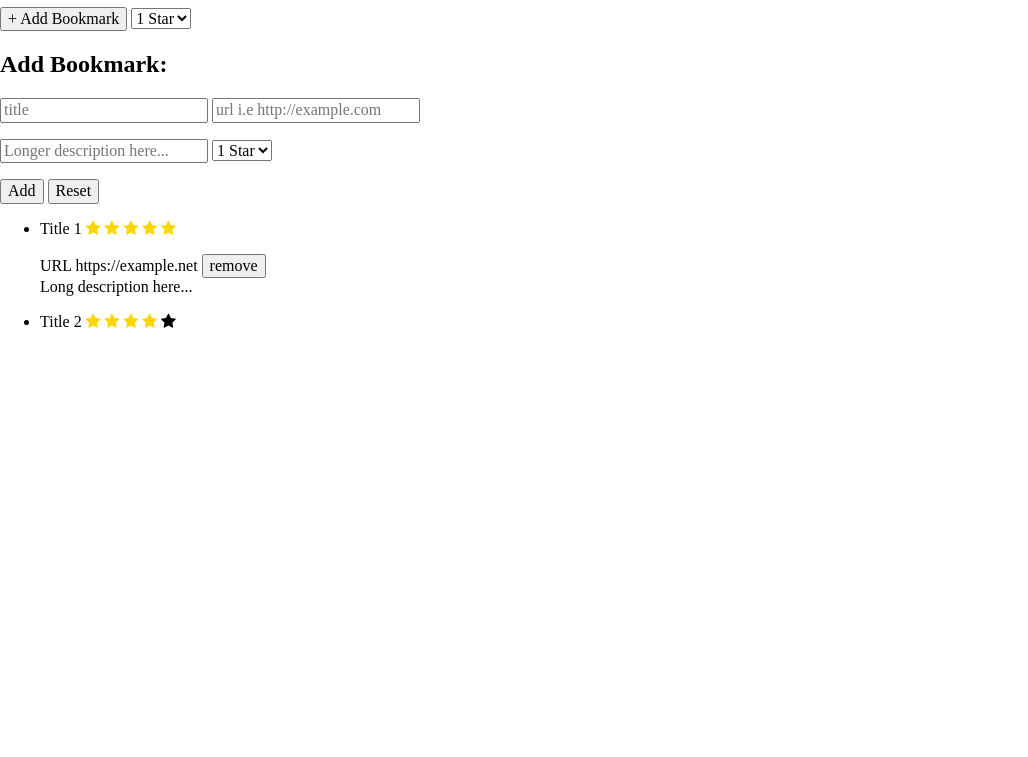
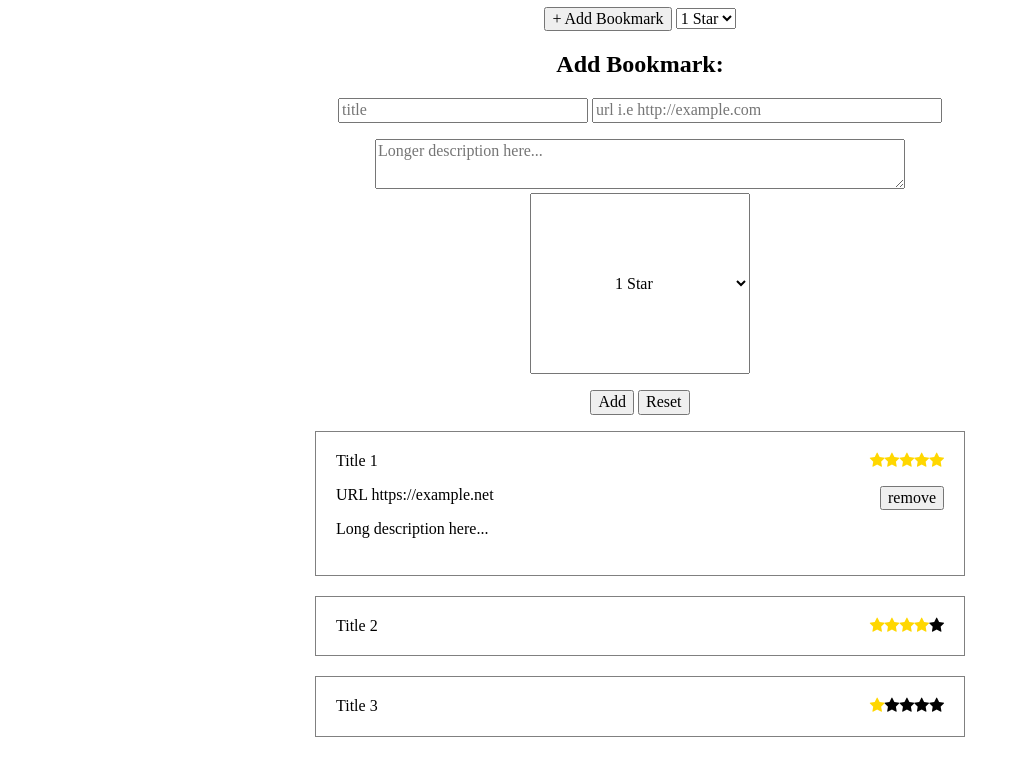
Before and after one commit to thinkful-ei22/simon-bookmarks-app, a plain HTML site: page index.html in a window 1280 px wide. Shown: the part 73-830 px from the top of the page, without its empty margins (0-1028 px from the left). Before the commit the page ends 800 px from the top, so only its background shows below. Drawn offline with nearby package versions, Linux system fonts and the light colour scheme.

Commit message:
added basic styling to main.css

```diff
--- a/index.html
+++ b/index.html
@@ -11,7 +11,8 @@
   <title>Document</title>
 </head>
 <body>
-  <header>
+  <div class="container">
+    <header class="bookmark-header">
       <h1>My Bookmarks</h1>
     </header>
 
@@ -33,8 +34,8 @@
           <input type="text" placeholder="title" class="js-title-entry">
           <input type="text" placeholder="url i.e http://example.com" class="js-url-entry">
           <p>
-          <input type="text" placeholder="Longer description here..." class="js-description-entry">
-          <select class="js-star-entry">
+            <textarea name="text" placeholder="Longer description here..." class="js-description-entry"></textarea>
+            <select class="star-entry js-star-entry">
                 <option value="1">1 Star</option>
                 <option value="2">2 Star</option>
                 <option value="3">3 Star</option>
@@ -49,35 +50,45 @@
     </section>
 
     <main>
-    <ul>
+      <ul class="bookmark-list">
 
         <li>
-        <span>Title 1</span>
+          <span class="title-name">Title 1</span>
           <span class="fa fa-star checked"></span>
           <span class="fa fa-star checked"></span>
           <span class="fa fa-star checked"></span>
           <span class="fa fa-star checked"></span>
           <span class="fa fa-star checked"></span>
           <p>
-          <div>
             <span>URL https://example.net</span>
             <button type="button" class="remove-button js-remove-button">remove</button>
+            <div>
+              <span>Long description here...</span>
             </div>
-          <span>Long description here...</span>
           </p>
         </li>
 
         <li>
-        <span>Title 2</span>
+          <span class="title-name">Title 2</span>
+          <span class="fa fa-star"></span>
           <span class="fa fa-star checked"></span>
           <span class="fa fa-star checked"></span>
           <span class="fa fa-star checked"></span>
           <span class="fa fa-star checked"></span>
+        </li>
+
+        <li>
+            <span class="title-name">Title 3</span>
             <span class="fa fa-star"></span>
+            <span class="fa fa-star"></span>
+            <span class="fa fa-star"></span>
+            <span class="fa fa-star"></span>
+            <span class="fa fa-star checked"></span>
           </li>
 
       </ul>
     </main>
+  </div>
   <script type="text/javascript" src="https://cdnjs.cloudflare.com/ajax/libs/cuid/1.3.8/browser-cuid.min.js"></script>
   <script type="text/javascript" src="https://code.jquery.com/jquery-3.2.1.min.js"></script>
   <script type="text/javascript" src="scripts/bookmark-app.js"></script>
--- a/styles/main.css
+++ b/styles/main.css
@@ -1,3 +1,61 @@
+* {
+  box-sizing: border-box;
+}
+
+.add-new-bookmark-input {
+  text-align: center;
+}
+
+.container {
+  max-width: 650px;
+  margin: 0 auto;
+}
+
 .checked {
   color: gold;
 }
+
+.bookmark-header {
+  text-align: center;
+}
+
+.bookmark-list {
+  list-style: none;
+  padding-left: 0;
+}
+
+.bookmark-list > li {
+  margin-bottom: 20px;
+  border: 1px solid grey;
+  padding: 20px;
+}
+
+.fa {
+  float: right;
+}
+
+.filter-add-buttons {
+  text-align: center;
+}
+
+.js-description-entry {
+  width: 530px;
+  height: 50px;
+}
+
+.js-title-entry {
+  width: 250px;
+}
+
+.js-url-entry {
+  width: 350px;
+}
+
+.remove-button {
+  float: right;
+}
+
+.star-entry {
+  padding: 80px;
+
+}
```
Lines whose indentation alone changed are shown as unchanged.
